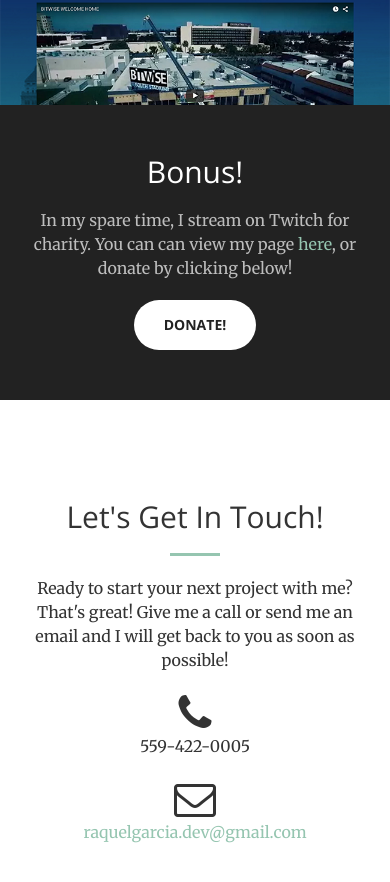
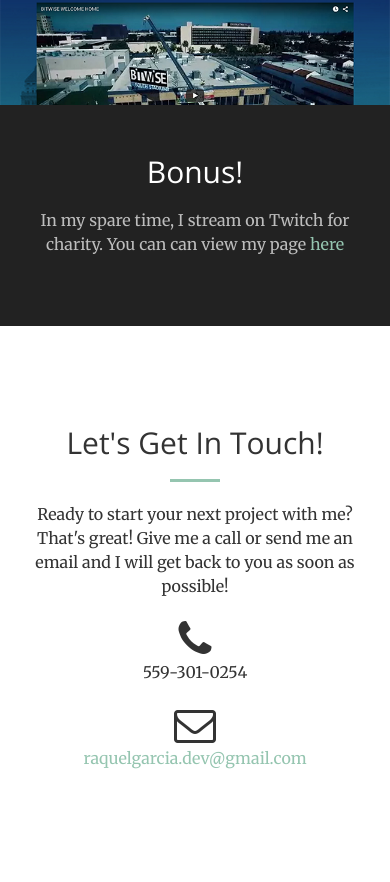
Before and after one commit to purplyrocky/purplyrocky.github.io, a plain HTML site: page index.html in a window 390 px wide. Shown: the part 3083-3965 px from the top of the page. Drawn offline with nearby package versions, Linux system fonts and the light colour scheme.

Commit message:
change phone number

```diff
--- a/index.html
+++ b/index.html
@@ -239,8 +239,7 @@
         <div class="container text-center">
             <div class="call-to-action">
                 <h2>Bonus!</h2>
-                <p class="text-faded">In my spare time, I stream on Twitch for charity. You can can view my page <a href="http://twitch.tv/purplyrocky">here</a>, or donate by clicking below!</p>
-                <a href="http://www.extra-life.org/participant/rocky" class="btn btn-default btn-xl wow tada">Donate!</a>
+                <p class="text-faded">In my spare time, I stream on Twitch for charity. You can can view my page <a href="http://twitch.tv/purplyrocky">here</a></p>
             </div>
         </div>
     </aside>
@@ -255,7 +254,7 @@
                 </div>
                 <div class="col-lg-4 col-lg-offset-2 text-center">
                     <i class="fa fa-phone fa-3x wow bounceIn"></i>
-                    <p>559-422-0005</p>
+                    <p>559-301-0254</p>
                 </div>
                 <div class="col-lg-4 text-center">
                     <i class="fa fa-envelope-o fa-3x wow bounceIn" data-wow-delay=".1s"></i>
```
